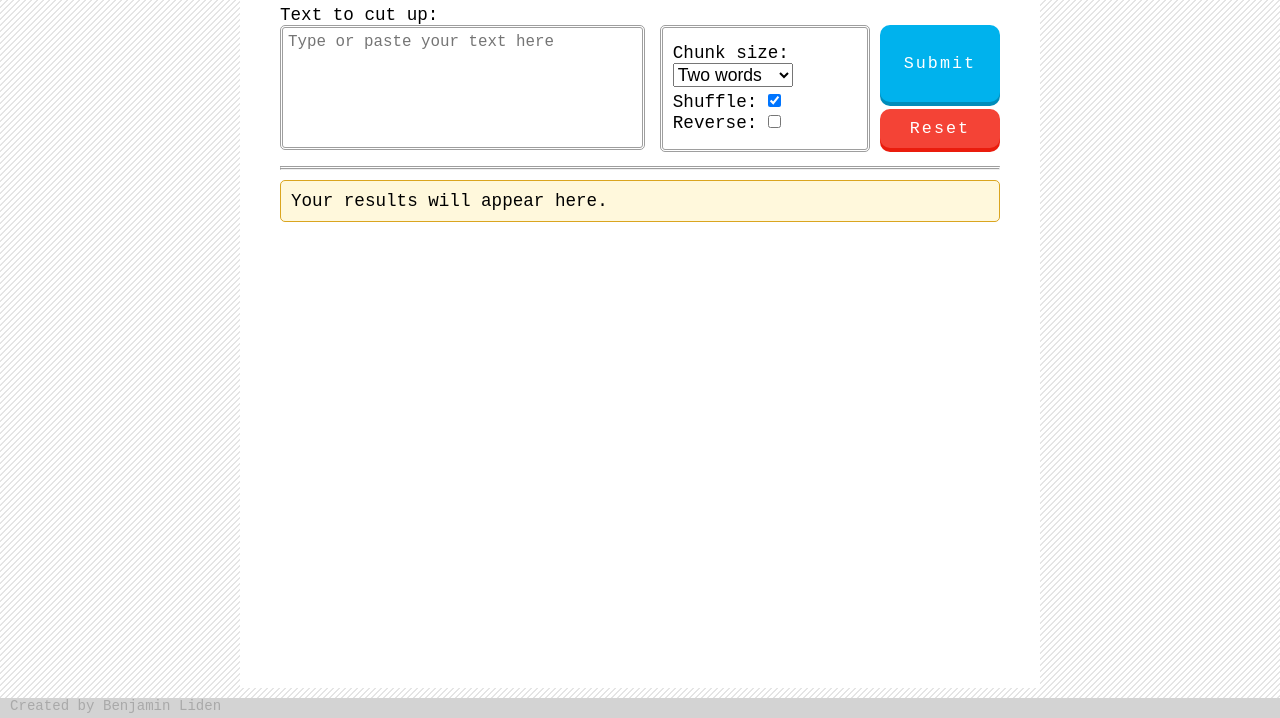
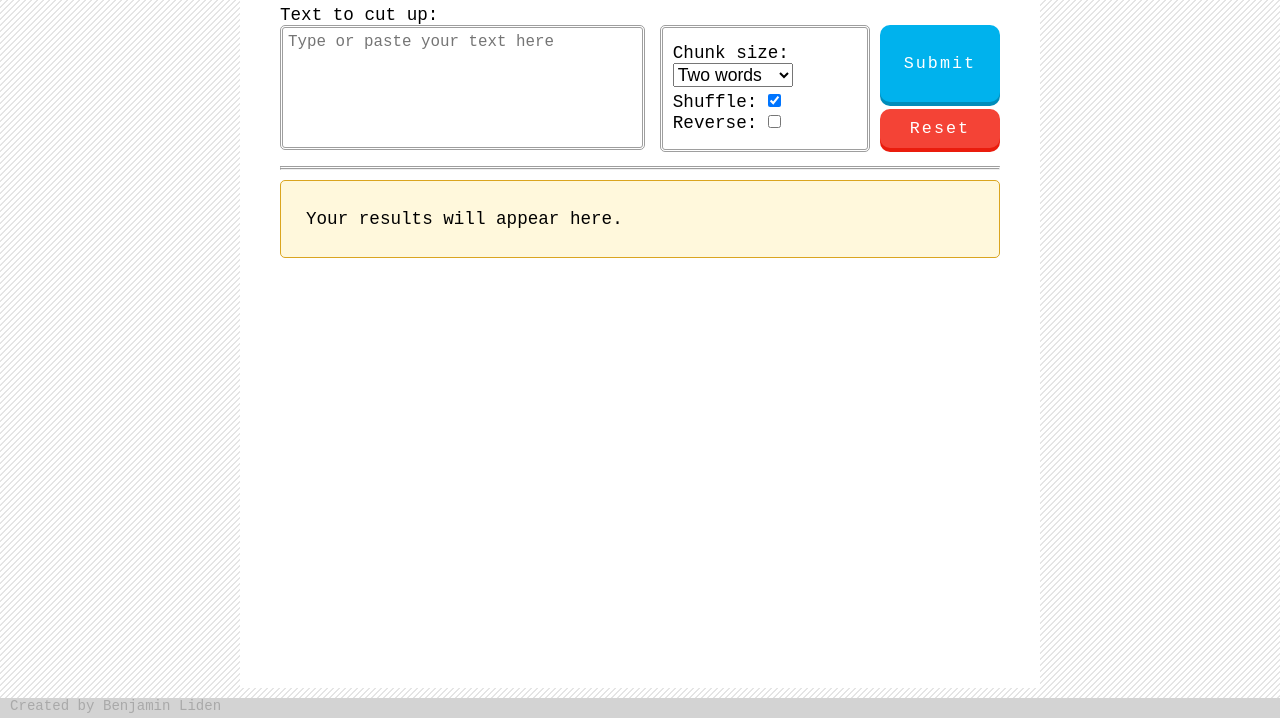
Before and after one commit to bcliden/cutups, a plain HTML site: page index.html in a window 1280 px wide. Shown: the part 82-800 px from the top of the page. Drawn offline with nearby package versions, Linux system fonts and the light colour scheme; a web font is replaced by a local one.

Commit message:
resultArea tweaked for whitespace & todo updated

```diff
--- a/style.css
+++ b/style.css
@@ -2,6 +2,7 @@
 TODO:
 glow anim on results when scrambled?
 change break point for layout shift to Phone L, not tablet
+change line-height and padding shift along with layout break
 */
 
 /* General Styles */
@@ -231,4 +232,8 @@ footer {
     button[type="reset"] {
         flex: 1 1 auto;
     }
+    .resultsDiv p {
+        padding: 25px;
+        line-height: 1.5;
+    }
 }
```
